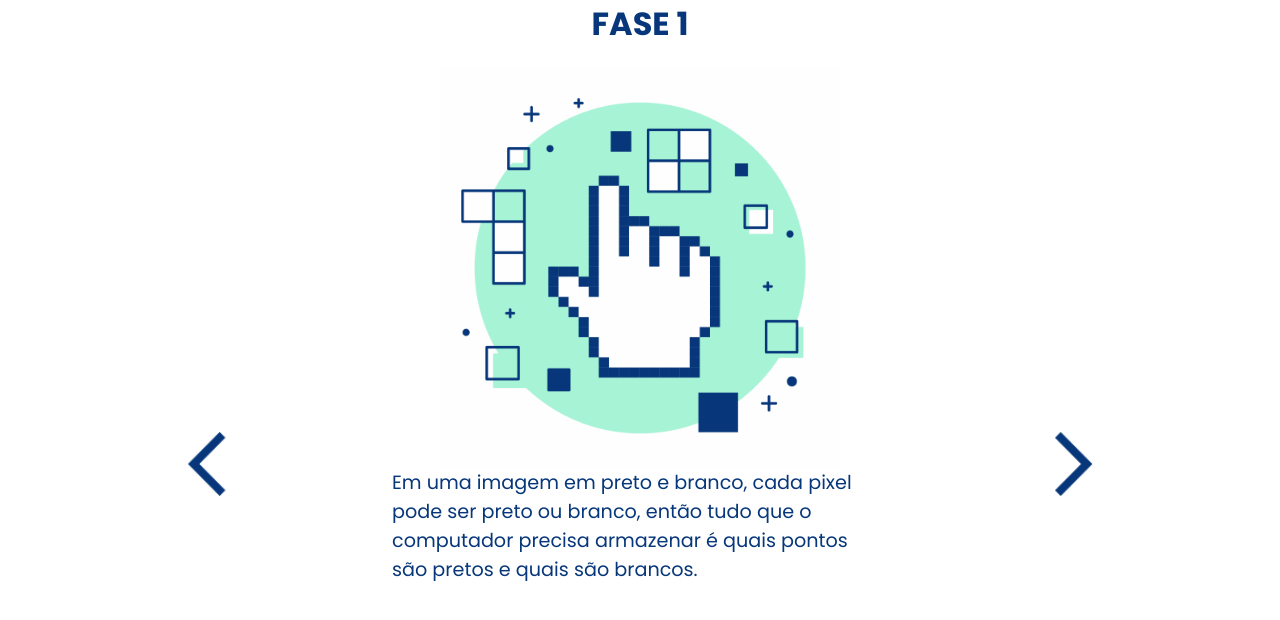
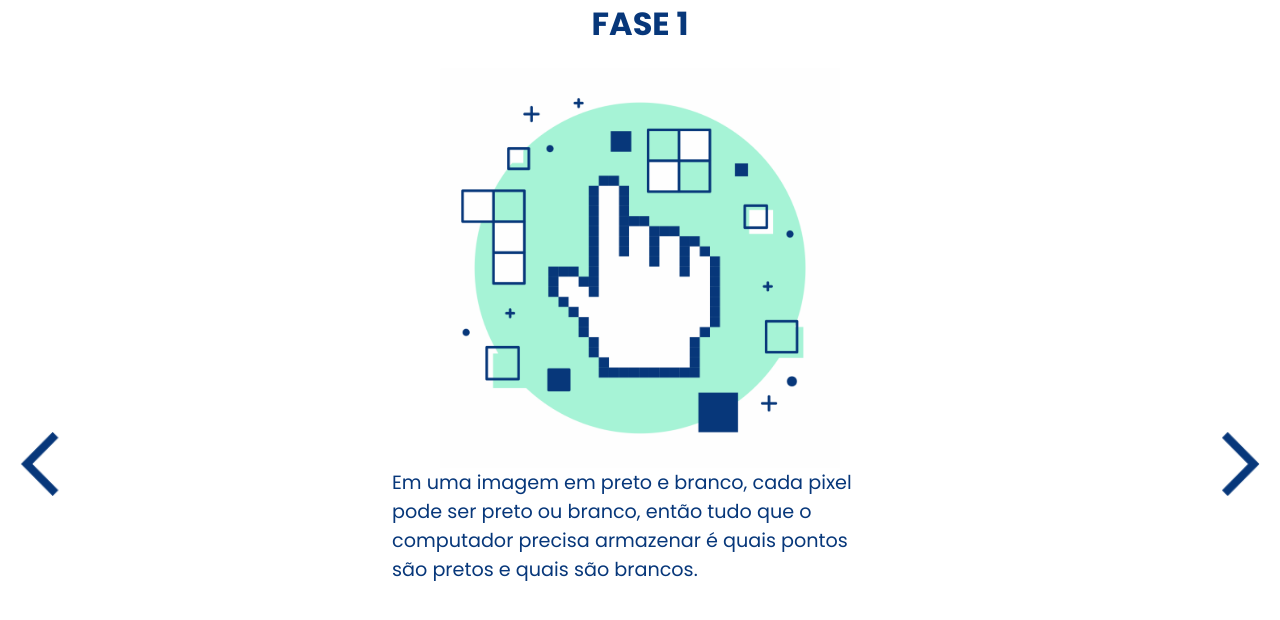
Before and after one commit to sabrina-goncalves-de-almeida/projeto-para-testes-pixel, a JavaScript app: page /phase1screen3 in a window 1280 px wide. Shown: the top 620 px of the page. Built offline with nearby package versions, Linux system fonts and the light colour scheme; the HTML template or start-up script is replaced by a standard one.

Commit message:
feat(#2): acrescentando área clicavel para facilitar transição de tela

```diff
--- a/src/components/PhaseScreen/PhaseScreen.module.css
+++ b/src/components/PhaseScreen/PhaseScreen.module.css
@@ -28,6 +28,34 @@
     background: #FFFFFF;
 }
 
+
+.clickArea {
+    position: absolute;
+    background: #ffffff00;
+    display: flex;
+    flex-direction: row;
+    width: 100%;
+    height: 100%;
+    z-index: 0;
+}
+
+.clickAreaLeft {
+    position: absolute;
+    background: #ffffff00;
+    width: 20%;
+    height: 100%;
+    z-index: 0;
+}
+
+.clickAreaRight {
+    position: absolute;
+    background: #ffffff00;
+    left: 77%;
+    width: 20%;
+    height: 100%;
+    z-index: 0;
+}
+
 .question {
     height: 100vh;
     width: 40%;
@@ -38,21 +66,26 @@
     align-items: center;
     animation-name: animatedTransition;
     animation-duration: 0.5s;
+    z-index: 1;
     /* animation-name: animatedOut;
     animation-duration: 3s; */
 }
 
 .image1 {
     height: 50vh;
+    z-index: 3;
+
 }
 
 .imageLeft {
     height: 8vh;
     rotate: 180deg;
+    z-index: 3;
 }
 
 .imageRigth {
     height: 8vh;
+    z-index: 4;
 }
 
 @media (max-width: 500px ) {
--- a/src/components/PhaseScreen/index.js
+++ b/src/components/PhaseScreen/index.js
@@ -5,7 +5,13 @@ import { Link } from "react-router-dom";
 function PhaseScreen({props, routesProperties}) {
     return (
         <div className={styles.container}>
-            <div ></div>
+            <div className={styles.clickArea}>
+                <Link to={routesProperties.buttonRight} className={styles.clickAreaRight} >
+                </Link>
+                {/* Ainda fica por cima do botão de pasar para próxima tela */}
+                <Link to={routesProperties.buttonLeft} className={styles.clickAreaLeft}>
+                </Link>
+            </div>
             <Link to={routesProperties.buttonLeft}>
                 <img className={styles.imageLeft} src={arrowImage} alt="Botão para voltar para a tela anterior"/>
             </Link>
@@ -16,7 +22,6 @@ function PhaseScreen({props, routesProperties}) {
             <Link to={routesProperties.buttonRight}>
                 <img className={styles.imageRigth} src={arrowImage} alt="Botão para ir para a próxima tela"/>
             </Link>
-            <div ></div>
         </div>
     );
 }
```
